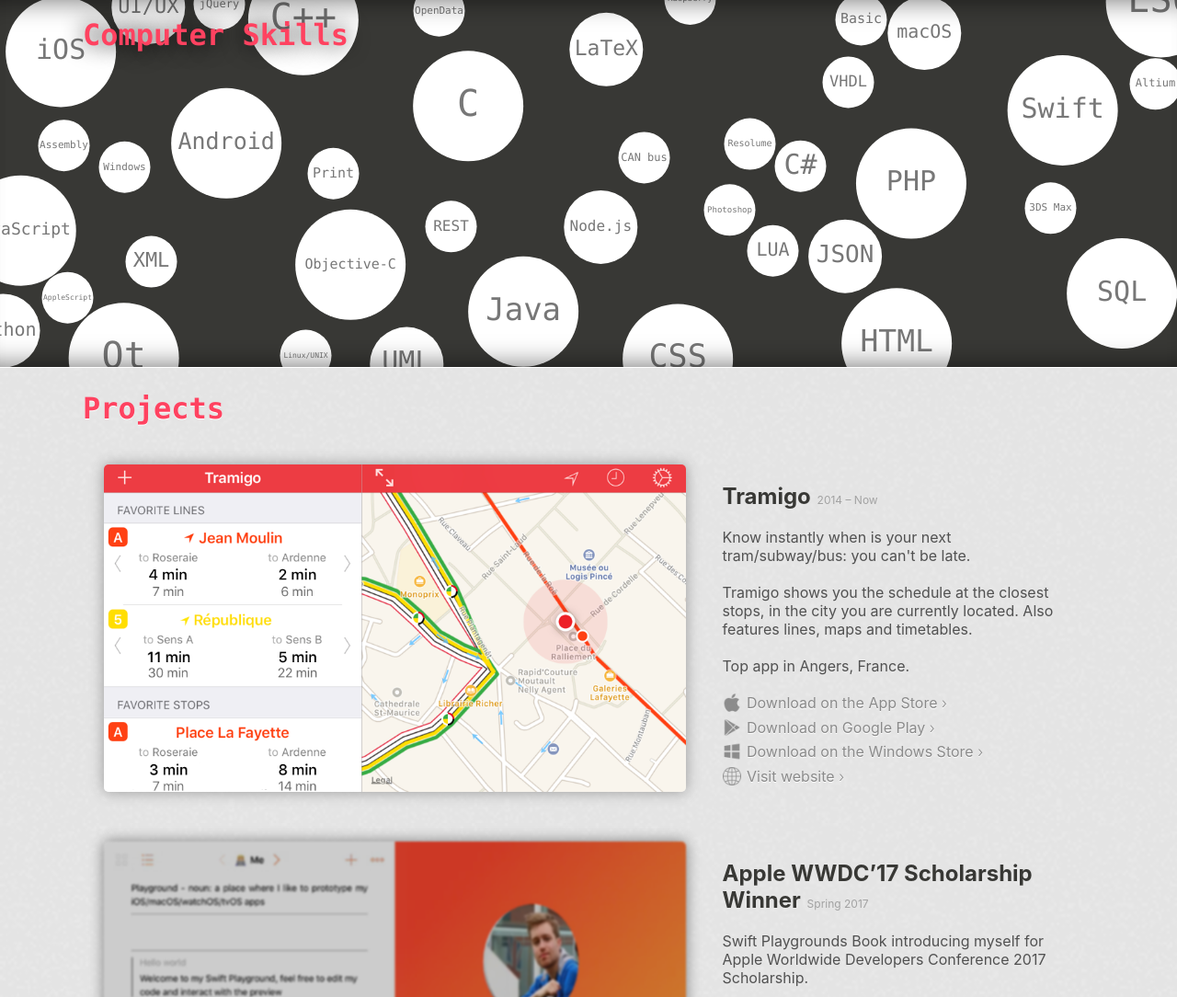
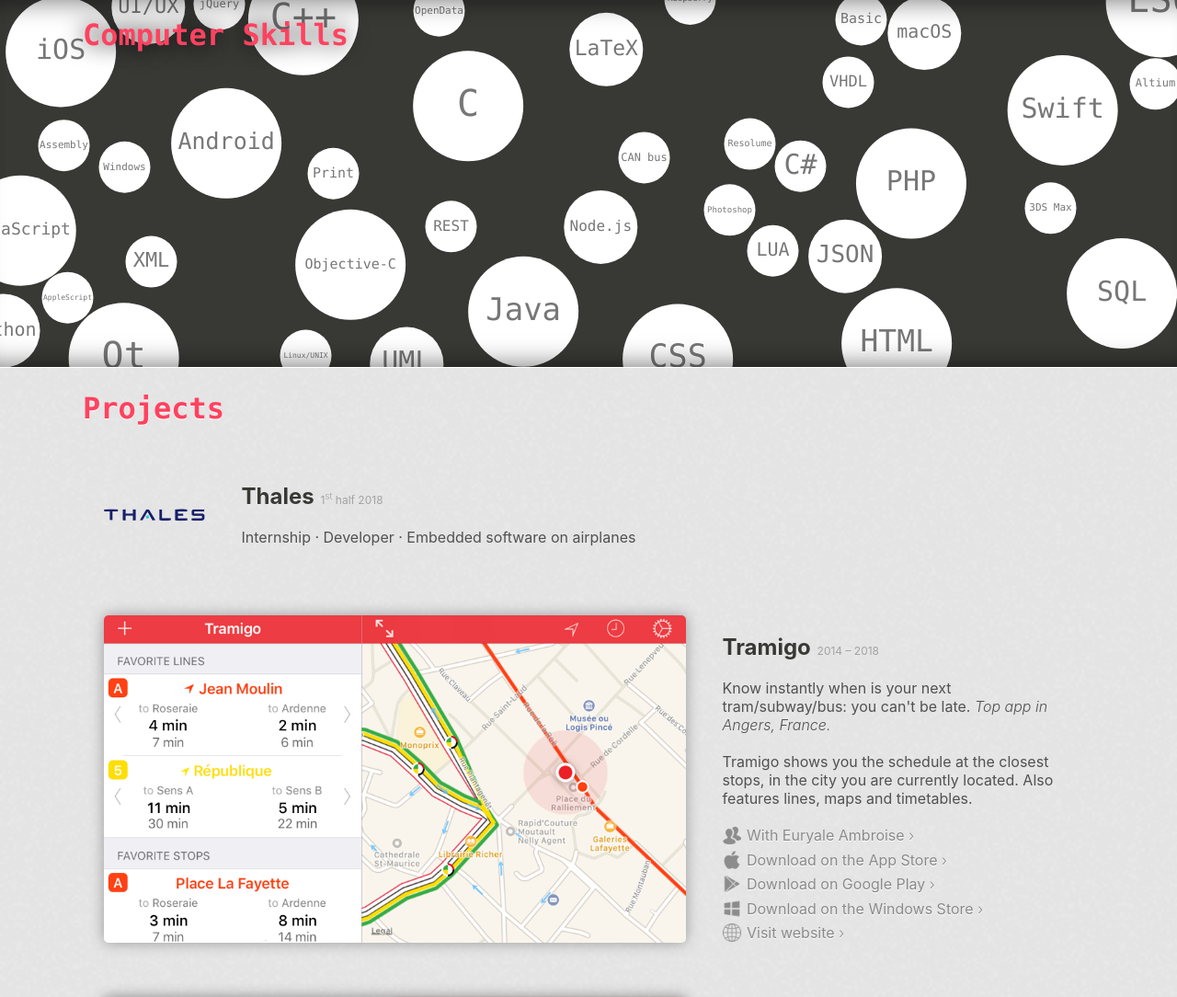
Before and after one commit to Tomn94/Personal-Website, a PHP site: page /index.php in a window 1280 px wide. Shown: the part 605-1689 px from the top of the page at 92% size. Run offline with PHP 8.4, Linux system fonts and the light colour scheme; data that the repository does not hold is empty; some web fonts are replaced.

Commit message:
+ Thales
~ Updated projects ending dates and team members

```diff
--- a/data.php
+++ b/data.php
@@ -1,6 +1,6 @@
 <?php
 
-$DATE_LAST_CHANGE = "March 2018";
+$DATE_LAST_CHANGE = "July 2018";
 
 $PAGE_TITLE = "Thomas Naudet — Student Engineer+Manager";
 $PAGE_TITLE_SHORT = "Thomas Naudet";
@@ -92,12 +92,22 @@ abstract class Icon
 $PROJECTS =
 [
     [
+        ["title"   => "Thales",
+         "id"      => "thales",
+         "details" => "Internship &middot; Developer &middot; Embedded software on airplanes",
+         "date"    => "1<sup>st</sup> half 2018",
+         "imgs"    => ["img/projects/thales.png"],
+         "links"   => []]
+    ],
+
+    [
         ["title"   => "Tramigo",
          "id"      => "tramigo",
-         "details" => "Know instantly when is your next tram/subway/bus: you can't be late.<br>&nbsp;<br>Tramigo shows you the schedule at the closest stops, in the city you are currently located. Also features lines, maps and timetables.<br>&nbsp;<br>Top app in Angers, France.",
-         "date"    => "2014 – Now",
+         "details" => "Know instantly when is your next tram/subway/bus: you can't be late. <em>Top app in Angers, France.</em><br>&nbsp;<br>Tramigo shows you the schedule at the closest stops, in the city you are currently located. Also features lines, maps and timetables.",
+         "date"    => "2014 – 2018",
          "imgs"    => ["img/projects/tramigo.png"],
-         "links"   => [["Download on the App Store", "https://itunes.apple.com/app/apple-store/id913767394?pt=104224803&ct=Site%20perso&mt=8", Icon::AppStore],
+         "links"   => [["With Euryale Ambroise", "http://www.eurkainis.fr", Icon::Team],
+                       ["Download on the App Store", "https://itunes.apple.com/app/apple-store/id913767394?pt=104224803&ct=Site%20perso&mt=8", Icon::AppStore],
                        ["Download on Google Play", "https://tramigoapp.com", Icon::PlayStore],
                        ["Download on the Windows Store", "https://tramigoapp.com", Icon::WindowsStore],
                        ["Visit website", "https://tramigoapp.com", Icon::Website]]]
@@ -161,7 +171,7 @@ $PROJECTS =
          "id"      => "subtlesubtitles",
          "details" => "Subtitle player for movies and TV series:<br>Find, Play, Collect and Share!<br>&nbsp;<br>Thousands of downloads all around the world.",
          "imgs"    => ["img/projects/subtlesubs.png"],
-         "date"    => "2016 – Now",
+         "date"    => "2016 – 2018",
          "links"   => [["Download on the App Store", "https://itunes.apple.com/app/apple-store/id1099663304?pt=104224803&ct=Site%20perso&mt=8", Icon::AppStore],
                        ["View on GitHub", "https://github.com/Tomn94/Subtle-Subtitles", Icon::Git]]]
     ],
@@ -170,7 +180,7 @@ $PROJECTS =
         ["title"   => "Students’ Union app",
          "id"      => "bdeeseo",
          "details" => "Complete iOS app dedicated to students at my Engineering School<br>&nbsp;<br>Gathers news, events, notifications, associations information &amp; contacts, deals, floor plans, file access, games…<br>Includes also a meal-ordering service and a store to buy tickets for events.<br>The app even accepts credit cards.",
-         "date"    => "2015 – Now",
+         "date"    => "2015 – 2018",
          "imgs"    => ["img/projects/bdeeseo.png"],
          "links"   => [["Download on the App Store", "https://itunes.apple.com/app/apple-store/id966385182?pt=104224803&ct=Site%20perso&mt=8", Icon::AppStore],
                        ["View on GitHub", "https://github.com/Tomn94/BDE-ESEO", Icon::Git]]]
@@ -208,7 +218,7 @@ $PROJECTS =
         ["title"   => "Associations’ Portal",
          "id"      => "portal",
          "details" => "Provides an API for all the services in Students’ Union iOS and Android apps.<br>&nbsp;<br>Moreover, the Portal allows associations with their IDs to deliver news, notifications, to send to mailing lists, to edit API data based on level access, and to manage the meal/tickets-ordering systems.<br>&nbsp;<br>A TV with a Raspberry Pi is connected to the Portail to show orders in the kitchen.",
-         "date"    => "2015 – Now",
+         "date"    => "2015 – 2018",
          "imgs"    => ["img/projects/portail.png"],
          "links"   => [["Visit website", "https://portail.bdeeseo.fr", Icon::Website],
                        ["View on GitHub", "https://github.com/Tomn94/Portail-Vie-Asso-ESEO", Icon::Git],
@@ -218,7 +228,7 @@ $PROJECTS =
         ["title"   => "DigiSheep",
          "id"      => "digisheep",
          "details" => "System to sell/buy tickets (including online), and then scan to grant access on-site.<br>&nbsp;<br>Includes a website to manage data and check stats.<br>&nbsp;<br>Used to manage one event with 2,700 participants.<br>&nbsp;<br>Tied to BDE ESEO API and the Portal.",
-         "date"    => "2016 – Now",
+         "date"    => "2016 – 2018",
          "imgs"    => ["img/projects/digisheep.png", "img/projects/digisheep2.png"],
          "links"   => [["Visit website", "https://portail.bdeeseo.fr", Icon::Website],
                        ["Download on the App Store", "https://itunes.apple.com/app/apple-store/id1084746837?pt=104224803&ct=Site%20perso&mt=8", Icon::AppStore],
@@ -264,7 +274,7 @@ $PROJECTS =
         ["title"   => "Music Tweet",
          "id"      => "musictweet",
          "details" => "Simple app for iOS & watchOS to share on Twitter the music being played by any app, including the artist and the album artwork.<br>&nbsp;<br>My very first app for iPhone, and now my first app for Apple Watch.<br>&nbsp;",
-         "date"    => "2013 – Now",
+         "date"    => "2013 – 2018",
          "imgs"    => ["img/projects/musictweet.png"],
          "links"   => [["Download on the App Store", "https://itunes.apple.com/app/apple-store/id919336842?pt=104224803&ct=Site%20perso&mt=8", Icon::AppStore],
                        ["View on GitHub", "https://github.com/Tomn94/Music-Tweet", Icon::Git]],
@@ -294,14 +304,15 @@ $PROJECTS =
          "details" => "Encrypt &amp; decrypt your files and texts with secure algorithms, in an innovative way thanks to plug-ins.<br>∞Crypt Files &amp; ∞Crypt Text are cross-platform desktop apps.",
          "date"    => "2011 – 2013",
          "imgs"    => ["img/projects/infinicryptfiles.png", "img/projects/infinicrypttext.png"],
-         "links"   => []],
+         "links"   => [["With Euryale Ambroise", "http://www.eurkainis.fr", Icon::Team],
+                       ["With Nicolas Doudeau", "", Icon::Team]]],
 
         ["title"   => "Tunnel Runners",
          "id"      => "tunnelrunners",
          "details" => "Multiplayer high-speed races and fights between vehicles in a tunnel.<br>Create your own tracks &amp; play with your friends.",
          "date"    => "2011",
          "imgs"    => ["img/projects/tunnelrunners.png"],
-         "links"   => [],
+         "links"   => [["With Nicolas Doudeau", "", Icon::Team]],
          "inline"  => true],
 
         ["title"   => "Mario",
@@ -332,10 +343,11 @@ $PROJECTS =
 
         ["title"   => "DevCrew",
          "id"      => "devcrew",
-         "details" => "Website for a team of developers I was a member.",
+         "details" => "Website for a team of developers.",
          "date"    => "2011",
          "imgs"    => ["img/projects/devcrew.jpg"],
-         "links"   => [],
+         "links"   => [["With Euryale Ambroise", "http://www.eurkainis.fr", Icon::Team],
+                       ["With Nicolas Doudeau", "", Icon::Team]],
          "inline"  => true],
 
         [
--- a/index.php
+++ b/index.php
@@ -165,7 +165,8 @@
                       <img src="<?=$img?>" id="<?=$project["id"]?>" title="<?php
                         echo $project["title"];
                         if ($project["title"] == 'DelDots') echo '" style="border-radius: 15px;';
-                        if ($project["title"] == 'DigiSheep') echo '" style="max-width: 36%;';
+                        else if ($project["title"] == 'DigiSheep') echo '" style="max-width: 36%;';
+                        else if ($project["title"] == 'Thales') echo '" style="float: left; box-shadow: none; height: 110px; max-width: 110px; ';
                         ?>" /><?php
                           }
                        } ?>
@@ -217,7 +218,7 @@
       </nav>
 
       <footer class="letterpress">&copy; <?=$DATE_LAST_CHANGE?><br>
-          Everything here is home-made except the fonts
+          Everything here is home-made except fonts &amp; logos
       </footer>
 
       <?php include_once("analytics.php") ?>
```
Also changed, not shown: img/projects/thales.png (added).
